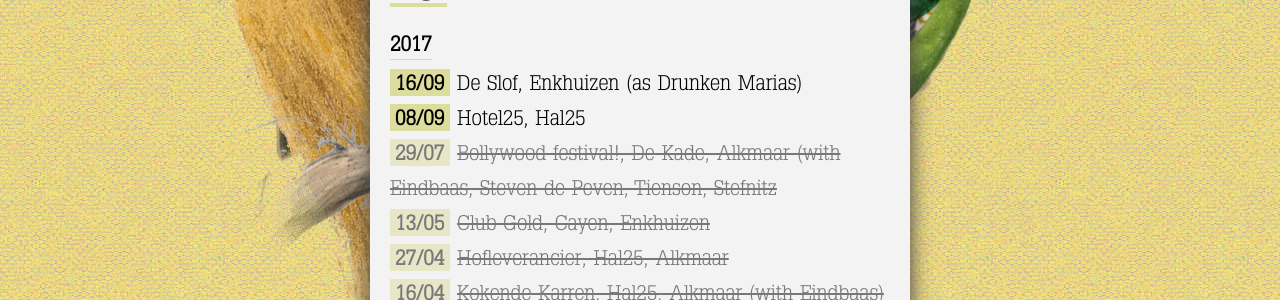
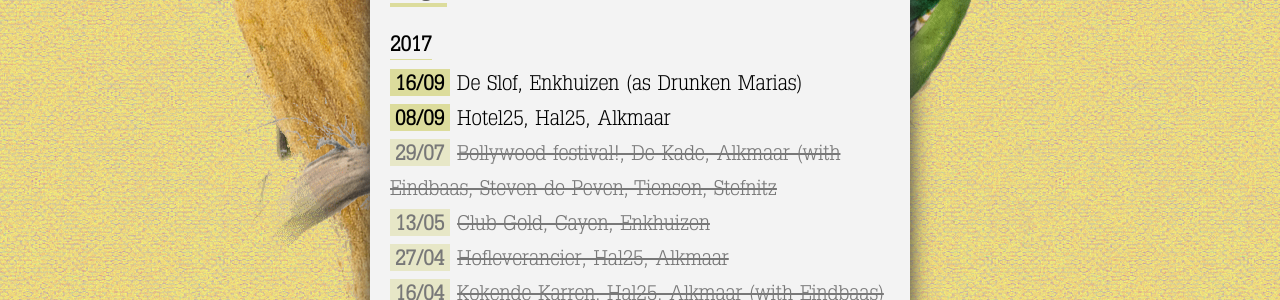
Before and after one commit to grdw/lorikeet, a Jekyll site: the page built from index.html, in a window 1280 px wide. Shown: the part 774-1074 px from the top of the page. Built offline with Jekyll 4.4.1, drawn with Linux system fonts in a browser that asks for light colours.

Commit message:
Add hotel25 event

```diff
--- a/_data/events.yaml
+++ b/_data/events.yaml
@@ -2,7 +2,7 @@
   - date: "2017-09-16"
     event: "De Slof, Enkhuizen (as Drunken Marias)"
   - date: "2017-09-08"
-    event: "Hotel25, Hal25"
+    event: "Hotel25, Hal25, Alkmaar"
   - date: "2017-07-29"
     event: "Bollywood festival!, De Kade, Alkmaar (with Eindbaas, Steven de Peven, Tienson, Stefnitz"
   - date: "2017-05-13"
```
